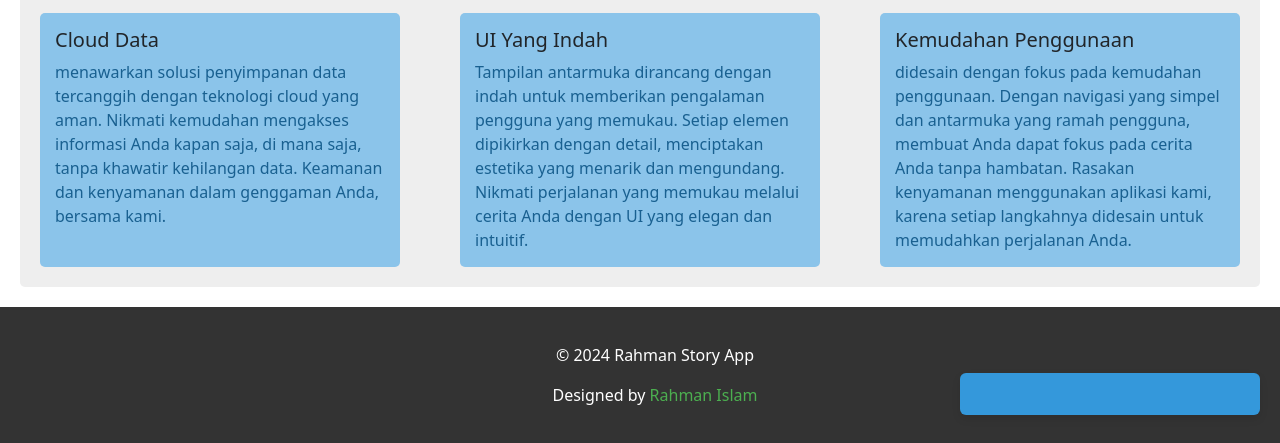
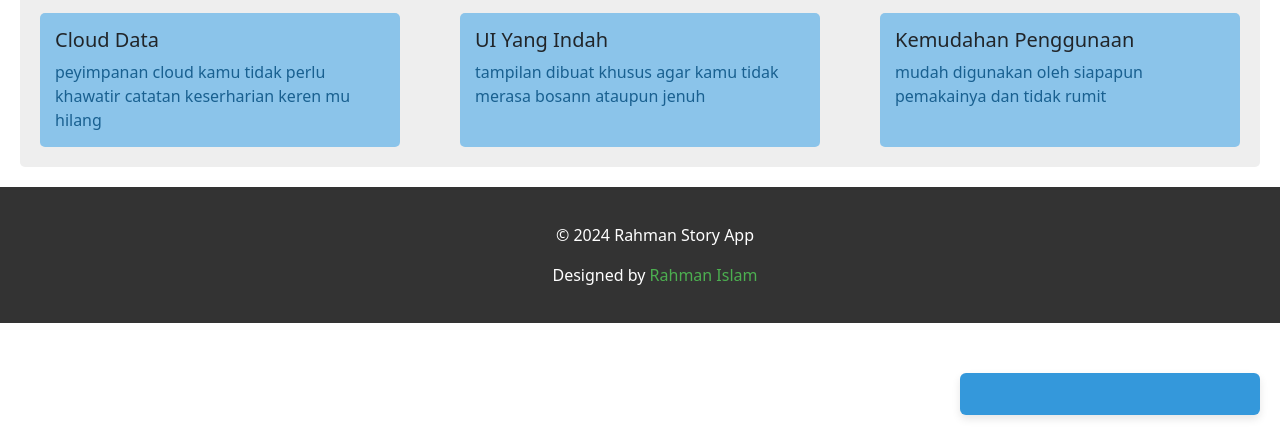
Before and after one commit to RahmanIslamIen/rahman-story-app, a website built with webpack: page index.html in a window 1280 px wide. Shown: the part 365-808 px from the top of the page. Built offline with nearby package versions, Linux system fonts and the light colour scheme; no server answers.

Commit message:
perubahan card

```diff
--- a/index.html
+++ b/index.html
@@ -123,31 +123,19 @@
         <div class="inner-card">
           <h5>Cloud Data</h5>
           <p>
-            menawarkan solusi penyimpanan data tercanggih dengan teknologi cloud
-            yang aman. Nikmati kemudahan mengakses informasi Anda kapan saja, di
-            mana saja, tanpa khawatir kehilangan data. Keamanan dan kenyamanan
-            dalam genggaman Anda, bersama kami.
+            peyimpanan cloud kamu tidak perlu khawatir catatan keserharian keren
+            mu hilang
           </p>
         </div>
         <div class="inner-card">
           <h5>UI Yang Indah</h5>
           <p>
-            Tampilan antarmuka dirancang dengan indah untuk memberikan
-            pengalaman pengguna yang memukau. Setiap elemen dipikirkan dengan
-            detail, menciptakan estetika yang menarik dan mengundang. Nikmati
-            perjalanan yang memukau melalui cerita Anda dengan UI yang elegan
-            dan intuitif.
+            tampilan dibuat khusus agar kamu tidak merasa bosann ataupun jenuh
           </p>
         </div>
         <div class="inner-card">
           <h5>Kemudahan Penggunaan</h5>
-          <p>
-            didesain dengan fokus pada kemudahan penggunaan. Dengan navigasi
-            yang simpel dan antarmuka yang ramah pengguna, membuat Anda dapat
-            fokus pada cerita Anda tanpa hambatan. Rasakan kenyamanan
-            menggunakan aplikasi kami, karena setiap langkahnya didesain untuk
-            memudahkan perjalanan Anda.
-          </p>
+          <p>mudah digunakan oleh siapapun pemakainya dan tidak rumit</p>
         </div>
       </div>
     </div>
```
